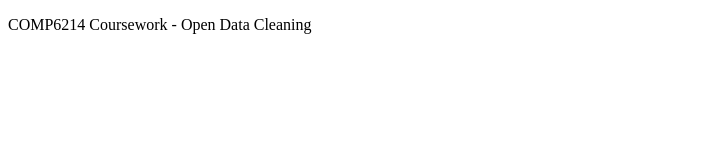
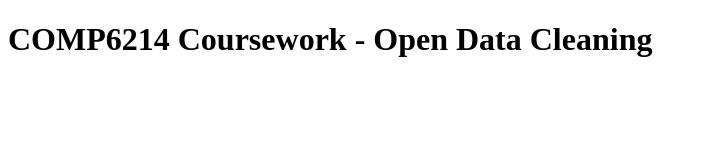
Before and after one commit to Dianna98/Dianna98.github.io, a plain HTML site: page index.html in a window 1280 px wide. Shown: the whole page, without its empty margins (0-708 px from the left). Drawn offline with nearby package versions, Linux system fonts and the light colour scheme.

Commit message:
Update index.html

```diff
--- a/index.html
+++ b/index.html
@@ -8,7 +8,7 @@
     <script src="vizualizations.js"></script>
 </head>
 <body>
-<p>COMP6214 Coursework - Open Data Cleaning</p>
+<h1>COMP6214 Coursework - Open Data Cleaning</h1>
 <div></div>
 </body>
 </html>
```
